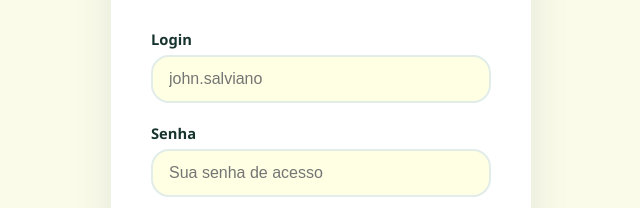
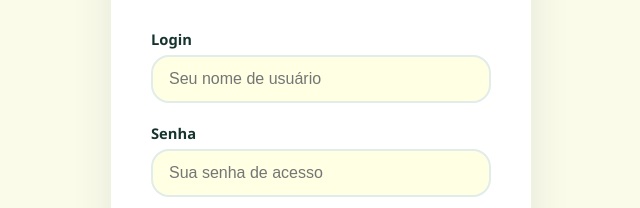
Before and after one commit to johnsalviano/adota-patos, a website: page frontend/admin/login.html in a window 1280 px wide. Shown: the part 210-418 px from the top of the page, 319-959 px from the left. Drawn offline with nearby package versions, Linux system fonts and the light colour scheme.

Commit message:
fix(login): remove username real do placeholder do campo de login
A tela publica de login exibia o username de acesso do administrador
como exemplo, dando pista de qual e o identificador. Trocado por um
texto generico.

Nao era apenas exposicao: esse username tambem nao existe em
perfis_membros, ou seja, o campo sugeria um acesso que jamais
funcionaria. O autocomplete=username foi mantido e a logica de
autenticacao nao foi tocada.

```diff
--- a/frontend/admin/login.html
+++ b/frontend/admin/login.html
@@ -22,7 +22,7 @@
                 <input type="text" id="username" required
                        autocomplete="username"
                        maxlength="100"
-                       placeholder="john.salviano">
+                       placeholder="Seu nome de usuário">
             </div>
 
             <div class="form-group">
```
